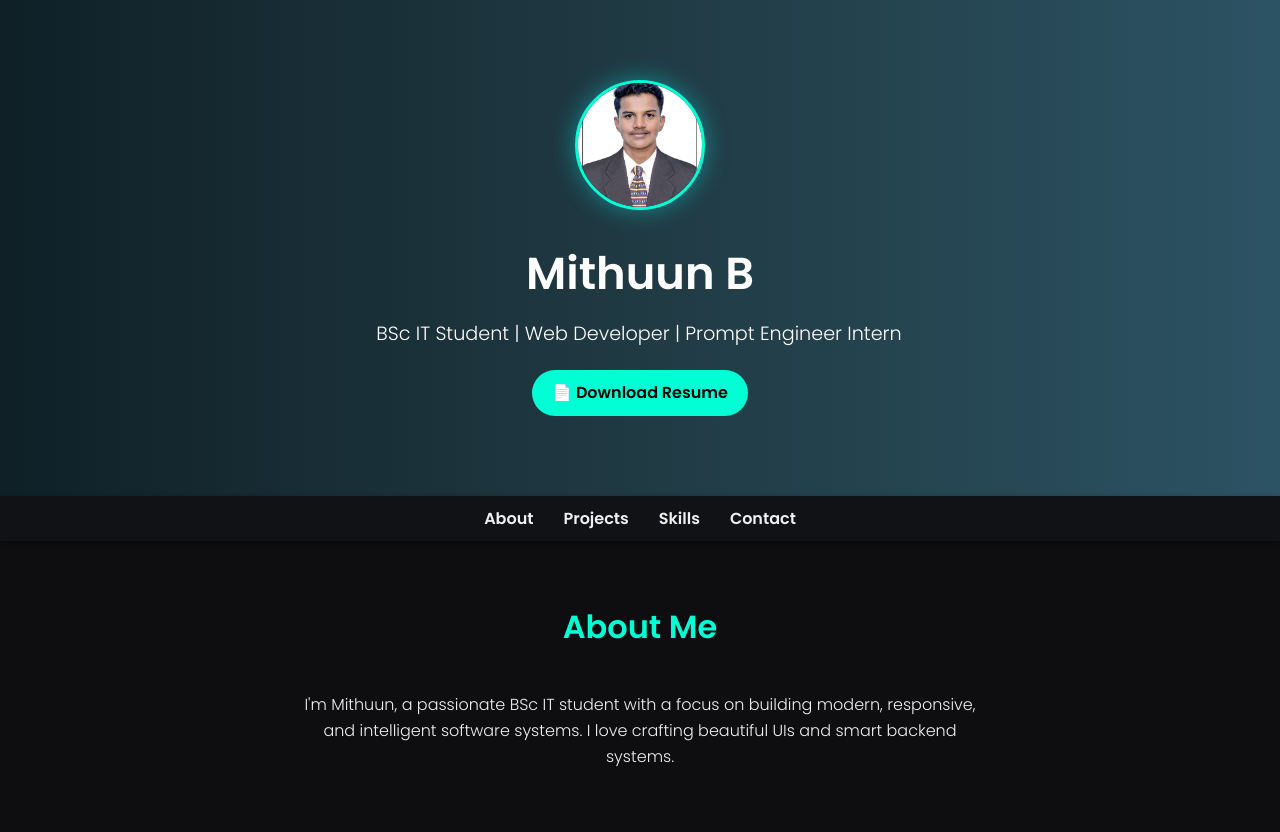
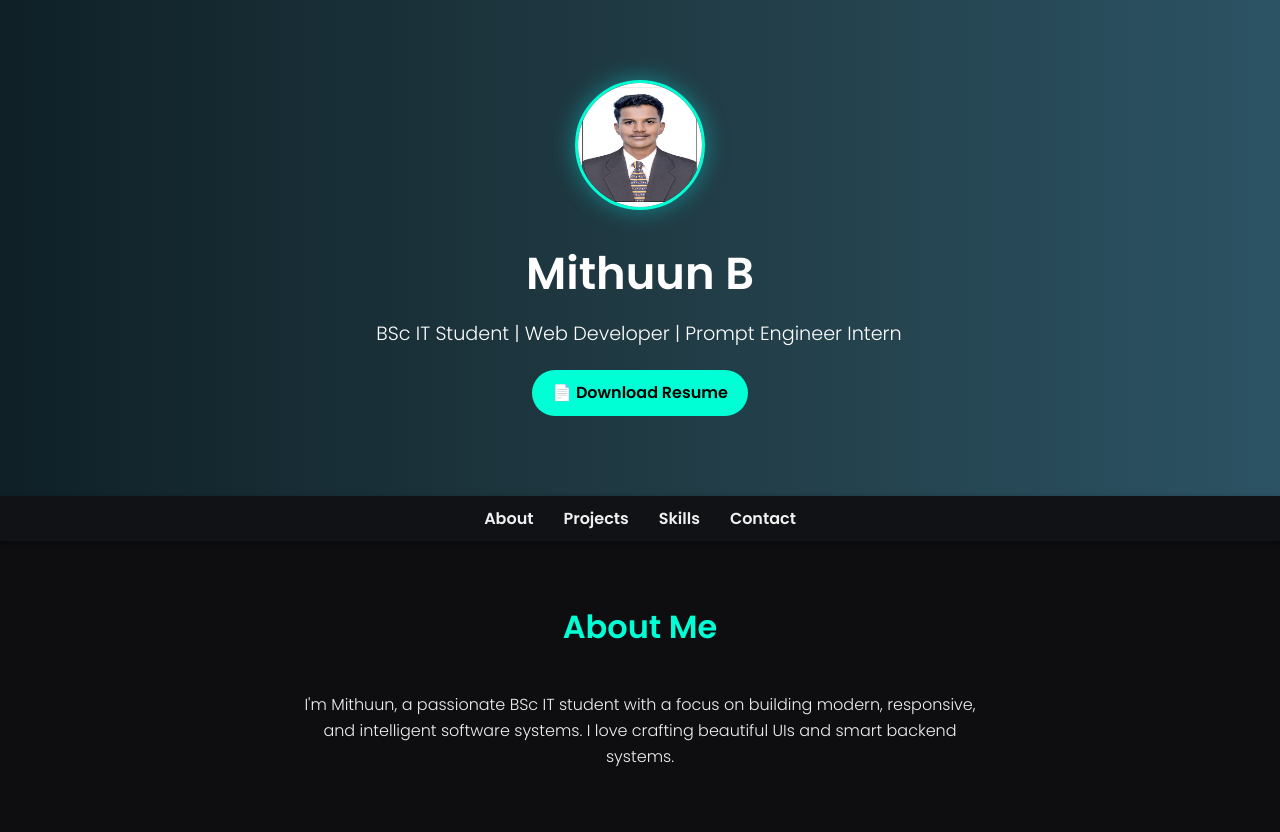
Before and after one commit to MithuuN007PROG/Portfolio, a plain HTML site: page index.html in a window 1280 px wide. Shown: the top 832 px of the page. Drawn offline with nearby package versions, Linux system fonts and the light colour scheme.

Commit message:
Update index.html

```diff
--- a/index.html
+++ b/index.html
@@ -43,7 +43,7 @@
       width: 130px;
       height: 130px;
       border-radius: 50%;
-      object-fit: cover;
+      object-fit: auto;
       border: 3px solid var(--accent);
       box-shadow: 0 0 25px rgba(0, 255, 255, 0.4);
       margin-bottom: 20px;
```
